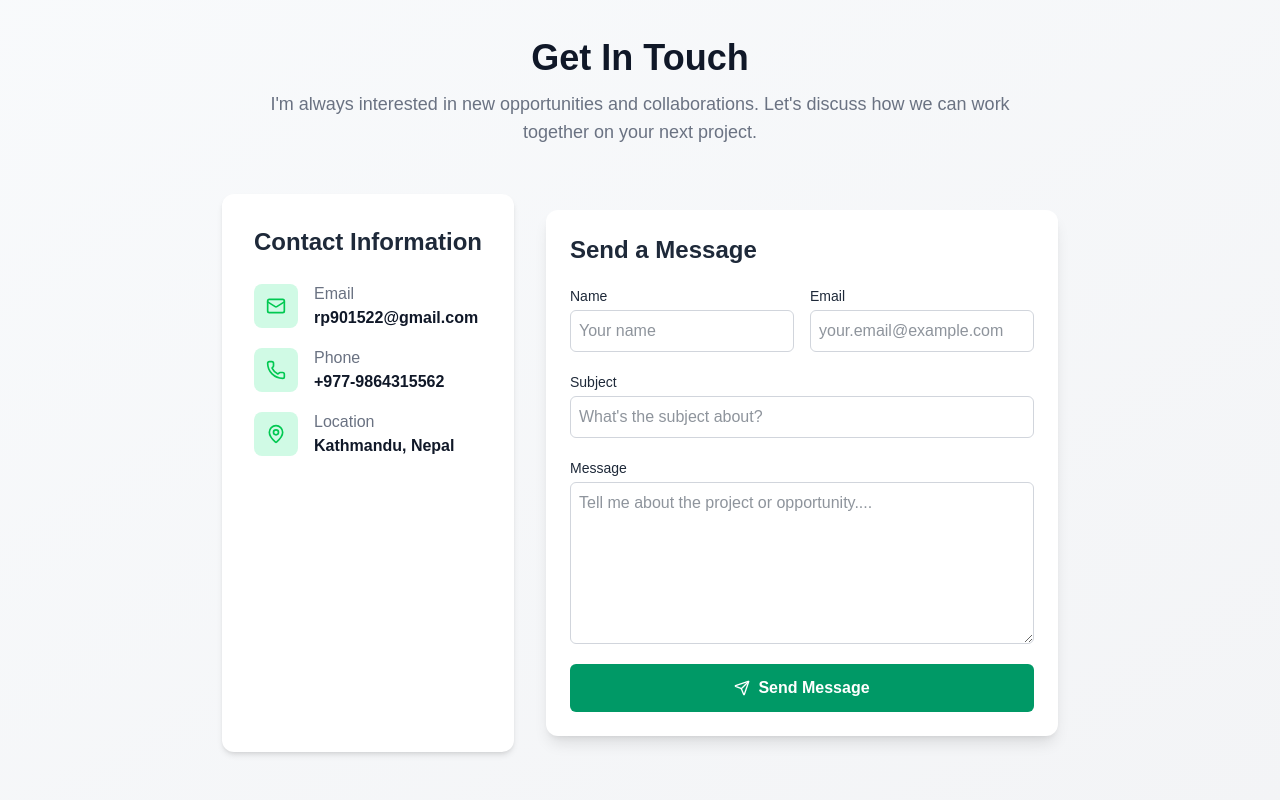
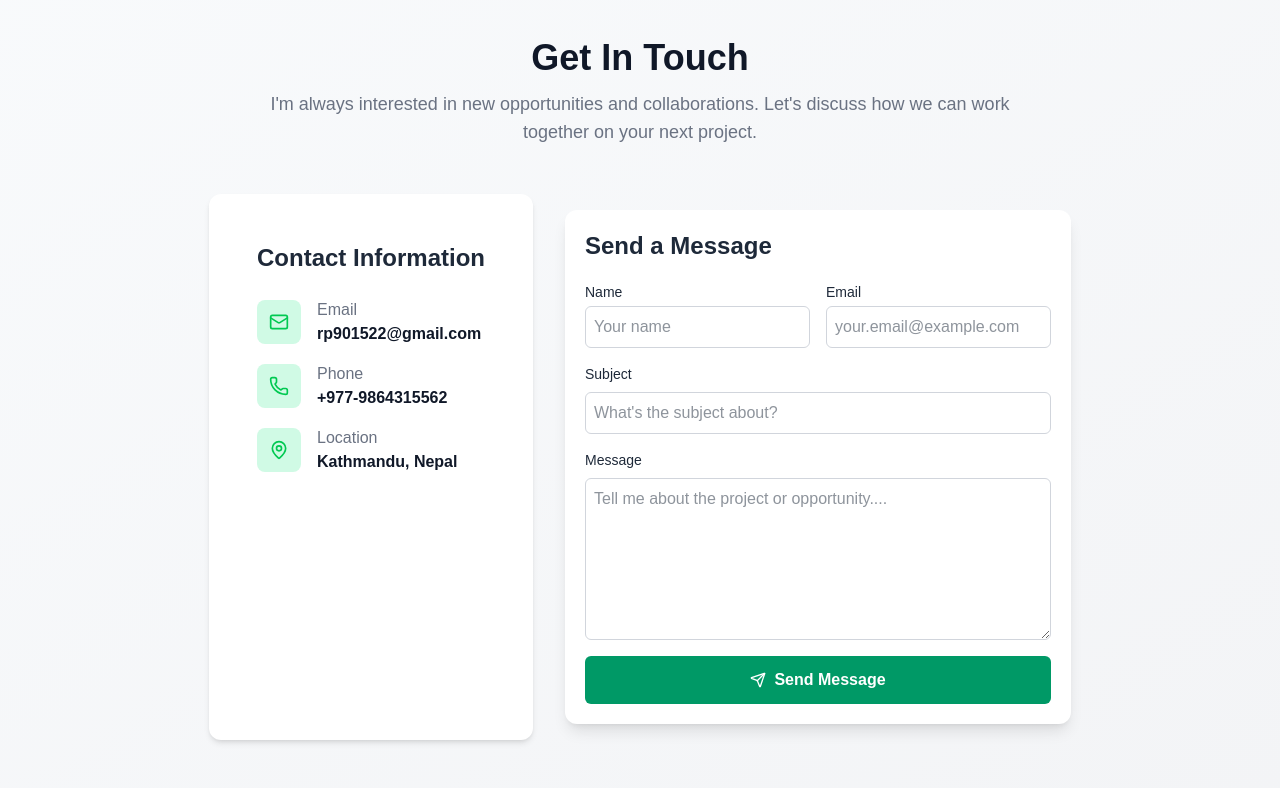
Before and after one commit to RakeshPandey0/portfolio, a Next.js app: page / in a window 1280 px wide. Shown: the part 5084-5884 px from the top of the page. Built offline with nearby package versions, Linux system fonts and the light colour scheme.

Commit message:
fix: contact information and form padding fix

```diff
--- a/app/_components/Contact/Info.jsx
+++ b/app/_components/Contact/Info.jsx
@@ -4,7 +4,7 @@ const Info = () => {
   return (
     <div
       id="information"
-      className="flex flex-col justify-start gap-6 p-8 bg-white rounded-xl shadow-md max-w-lg mx-auto md:mx-0"
+      className="flex flex-col justify-start gap-6 p-12 bg-white rounded-xl shadow-md max-w-lg mx-8 md:mx-0"
     >
       <h2 className="text-2xl font-bold text-gray-800">Contact Information</h2>
 
--- a/app/_components/Contact/Message.jsx
+++ b/app/_components/Contact/Message.jsx
@@ -29,12 +29,13 @@ const Message = () => {
   };
 
   return (
-    <div className="flex flex-col p-6 my-4 rounded-xl bg-white shadow-lg max-w-lg mx-auto md:mx-0">
-      <h2 className="text-2xl font-bold text-gray-800">Send a Message</h2>
+    // Adjusting container padding for better mobile spacing
+    <div className="flex flex-col p-10 sm:p-5 my-4 rounded-xl bg-white shadow-lg max-w-2xl mx-2 md:mx-0">
+      <h2 className="text-xl sm:text-2xl font-bold text-gray-800">Send a Message</h2>
       <form
         ref={formRef}
         onSubmit={sendEmail}
-        className="flex flex-col mt-5 text-gray-800 text-base gap-5"
+        className="flex flex-col mt-5 text-gray-800 text-base gap-4"
       >
         {/* Name and Email Inputs - Now responsive */}
         <div className="flex flex-col sm:flex-row gap-4">
@@ -44,7 +45,7 @@ const Message = () => {
               type="text"
               name="name"
               placeholder="Your name"
-              className="border border-gray-300 p-2 rounded-md mt-1 w-full focus:ring-2 focus:ring-emerald-500 focus:border-transparent outline-none"
+              className="border border-gray-300 p-2 rounded-md mt-1 w-full focus:ring-2 focus:ring-emerald-500 focus:border-emerald-500 outline-none"
               required
             />
           </div>
@@ -54,42 +55,42 @@ const Message = () => {
               type="email"
               name="email"
               placeholder="your.email@example.com"
-              className="border border-gray-300 p-2 rounded-md mt-1 w-full focus:ring-2 focus:ring-emerald-500 focus:border-transparent outline-none"
+              className="border border-gray-300 p-2 rounded-md mt-1 w-full focus:ring-2 focus:ring-emerald-500 focus:border-emerald-500 outline-none"
               required
             />
           </div>
         </div>
 
         {/* Subject Input */}
-        <div className="flex flex-col w-full">
+        <div className="flex flex-col w-full gap-1">
           <label htmlFor="subject" className="text-sm font-medium">Subject</label>
           <input
             type="text"
             name="subject"
             placeholder="What's the subject about?"
-            className="border border-gray-300 p-2 rounded-md mt-1 w-full focus:ring-2 focus:ring-emerald-500 focus:border-transparent outline-none"
+            className="border border-gray-300 p-2 rounded-md mt-1 w-full focus:ring-2 focus:ring-emerald-500 focus:border-emerald-500 outline-none"
             required
           />
         </div>
 
         {/* Message Textarea */}
-        <div className="flex flex-col w-full">
+        <div className="flex flex-col w-full gap-1">
           <label htmlFor="message" className="text-sm font-medium">Message</label>
           <textarea
             name="message"
             rows={6}
             placeholder="Tell me about the project or opportunity...."
-            className="border border-gray-300 p-2 rounded-md mt-1 w-full focus:ring-2 focus:ring-emerald-500 focus:border-transparent outline-none"
+            className="border border-gray-300 p-2 rounded-md mt-1 w-full focus:ring-2 focus:ring-emerald-500 focus:border-emerald-500 outline-none"
             required
           />
         </div>
 
-        {/* Submit Button */}
+        {/* Submit Button - Now using gap for spacing */}
         <button
-          className="flex justify-center items-center px-4 py-3 bg-emerald-600 hover:bg-emerald-700 text-white font-semibold rounded-md transition-colors w-full"
+          className="flex justify-center items-center px-4 py-3 bg-emerald-600 hover:bg-emerald-700 text-white font-semibold rounded-md transition-colors w-full gap-2"
           type="submit"
         >
-          <Send className="h-4 w-4 mr-2" />
+          <Send className="h-4 w-4 flex-shrink-0" />
           Send Message
         </button>
       </form>
```
